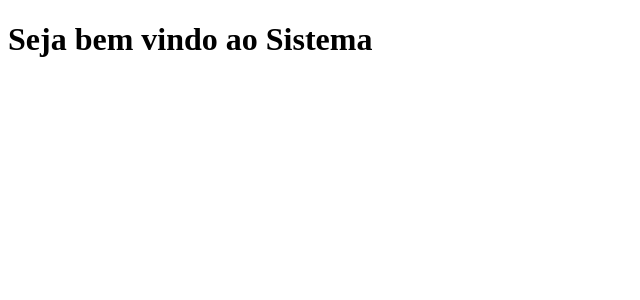
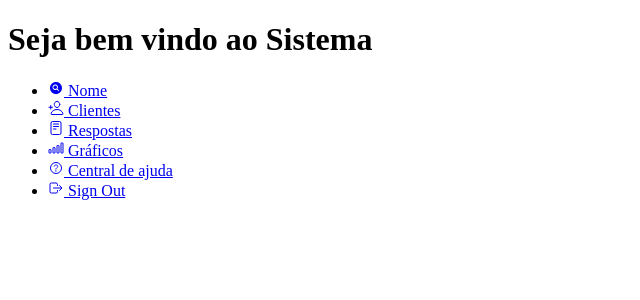
Before and after one commit to brunabrits/TCC_CS, a PHP site: page /includes/telaLogin/painelTeste.php in a window 1280 px wide. Shown: the top 300 px of the page, without its empty margins (0-640 px from the left). Run offline with PHP 8.4, Linux system fonts and the light colour scheme; the visitor is signed in with stand-in values (Sample User, id 1).

Commit message:
menu depois de logar

```diff
--- a/includes/telaLogin/painelTeste.php
+++ b/includes/telaLogin/painelTeste.php
@@ -3,6 +3,7 @@
 <head>
     <meta charset="UTF-8">
     <meta http-equiv="X-UA-Compatible" content="IE=edge">
+    <link rel="stylesheet" type="text/css" href="css/telacadastrado.css">
     <meta name="viewport" content="width=device-width, initial-scale=1.0">
     <title>Painel</title>
 </head>
@@ -21,5 +22,63 @@
         }
         $Logado = ($_SESSION['Usuario']);
     ?>
+
+
+<!--
+inicio do menu depois de logar -->
+
+
+    <div class="container">
+        <div class="navigation">
+          <ul>
+
+            <!-- site dos icones: ionicons -->
+
+              <li>
+                  <a href="#">
+                      <span class="icon"><ion-icon name="search-circle"></ion-icon></span>
+                      <span class="title">Nome</span>
+                  </a>
+              </li>
+              <li>
+                  <a href="#">
+                      <span class="icon"><ion-icon name="person-add-outline"></ion-icon></span>
+                      <span class="title">Clientes</span>
+                  </a>
+              </li>
+              <li>
+                  <a href="#">
+                      <span class="icon"><ion-icon name="reader-outline"></ion-icon></span>
+                      <span class="title">Respostas</span>
+                  </a>
+              </li>
+              <li>
+                  <a href="#">
+                      <span class="icon"><ion-icon name="cellular-outline"></ion-icon></span>
+                      <span class="title">Gráficos</span>
+                  </a>
+              </li>
+              <li>
+                  <a href="#">
+                      <span class="icon"><ion-icon name="help-circle-outline"></ion-icon></ion-icon></span>
+                      <span class="title">Central de ajuda</span>
+                  </a>
+              </li>
+              <li>
+                  <a href="#">
+                      <span class="icon"><ion-icon name="log-out-outline"></ion-icon></ion-icon></ion-icon></span>
+                      <span class="title">Sign Out</span>
+                  </a>
+              </li>
+          </ul>
+        </div>
+    </div>
+    <script type="module" src="https://unpkg.com/ionicons@5.5.2/dist/ionicons/ionicons.esm.js"></script>
+    <script nomodule src="https://unpkg.com/ionicons@5.5.2/dist/ionicons/ionicons.js"></script>
+
+<!--
+final do menu depois de logar -->
+
+
 </body>
 </html>
```
Also changed, not shown: includes/telaLogin/telacadastrado.css (added, +19 -0 lines).
